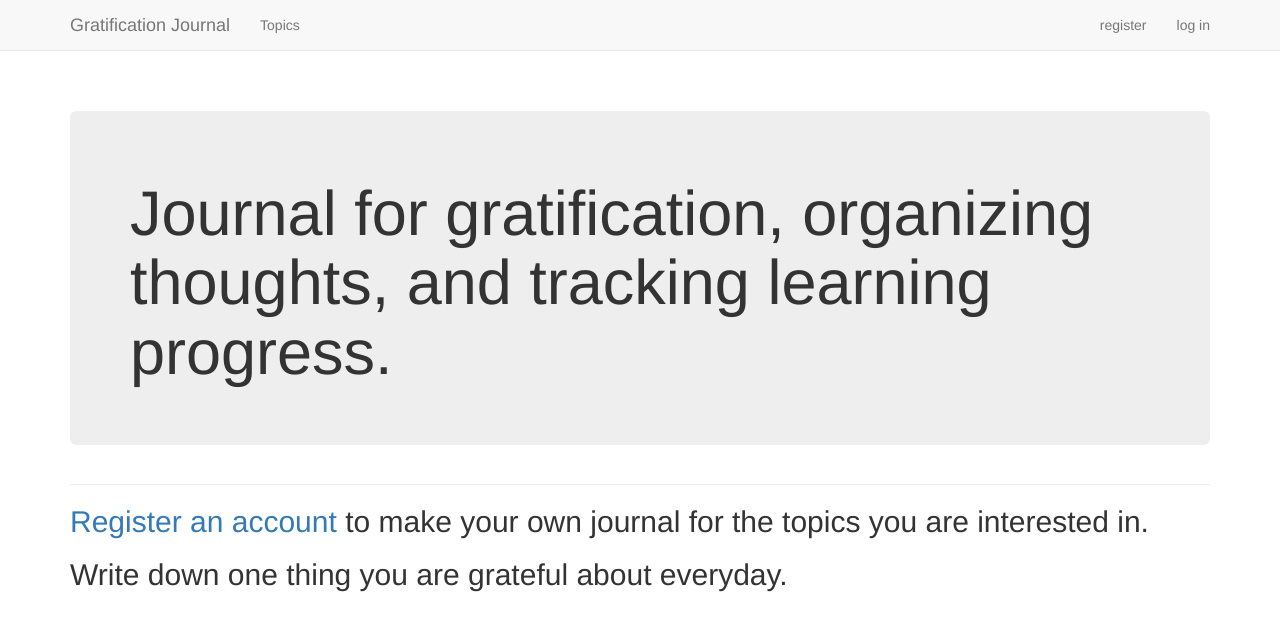
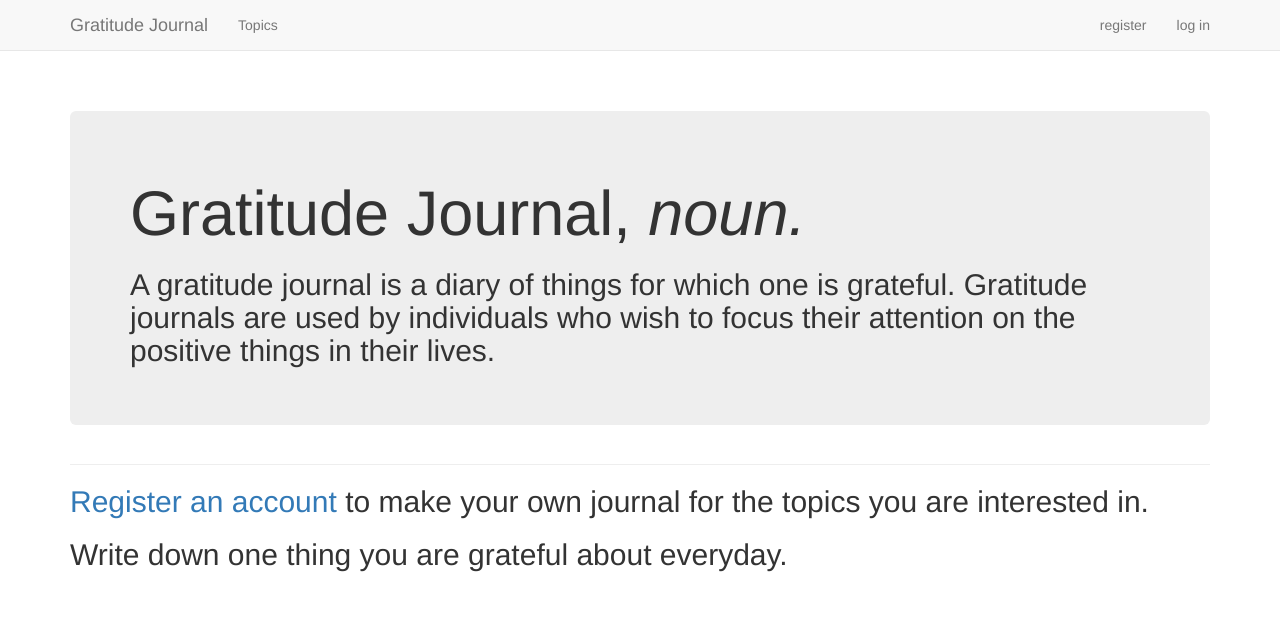
Before and after one commit to justthinkj/gratitudejournal, a Django app: page / in a window 1280 px wide. Shown: the top 627 px of the page. Run offline with Django 3.2, Linux system fonts and the light colour scheme; some libraries are stand-ins or nearby versions.

Commit message:
change info on index page

```diff
--- a/journals/templates/journals/base.html
+++ b/journals/templates/journals/base.html
@@ -6,7 +6,7 @@
   	<meta http-equiv="X-UA-Compatible" content="IE=edge">
   	<meta name="viewport" content="width=device-width, initial-scale=1">
 
-  	<title>Gratification Journal</title>
+  	<title>Gratitude Journal</title>
   	{% bootstrap_css %}
   	{% bootstrap_javascript %}
   </head>
@@ -24,7 +24,7 @@
   				        aria-explanded="false"
   				        aria-controls="navbar">
   				</button>
-  				<a class="navbar-brand" href="{% url 'journals:index' %}">Gratification Journal</a>
+  				<a class="navbar-brand" href="{% url 'journals:index' %}">Gratitude Journal</a>
   			</div>
   			<div id="navbar" class="navbar-collapse collapse">
   				<ul class="nav navbar-nav">
--- a/journals/templates/journals/index.html
+++ b/journals/templates/journals/index.html
@@ -2,7 +2,8 @@
 
 {% block header %}
   <div class='jumbotron'>
-  	<h1>Journal for gratification, organizing thoughts, and tracking learning progress.</h1>
+  	<h1>Gratitude Journal, <i>noun.</i></h1>
+  	<h2>A gratitude journal is a diary of things for which one is grateful. Gratitude journals are used by individuals who wish to focus their attention on the positive things in their lives.</h2>
   </div>
 {% endblock header %}
 
```
